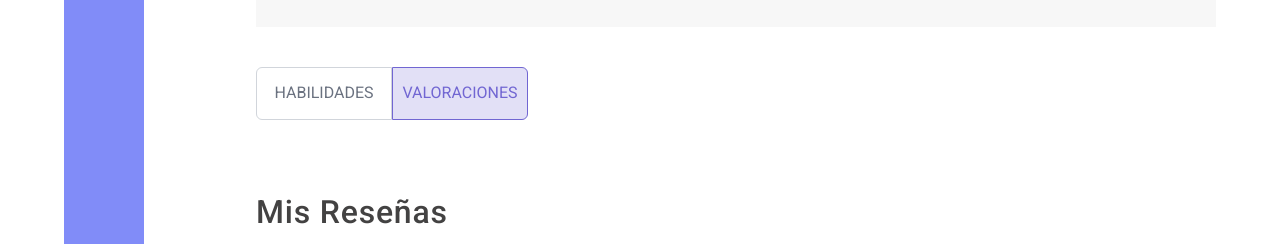
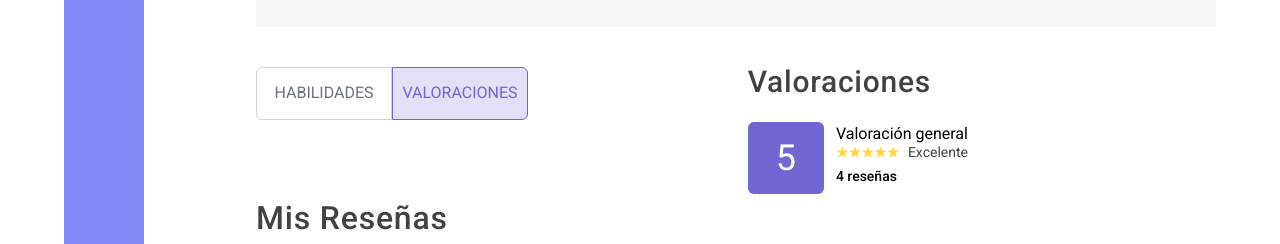
Before and after one commit to AdoptaUnJuniorPlatform/GT-HelpHub-Front, a React (Vite) app: page /profile in a window 1280 px wide. Both pictures are taken after a click on the button "VALORACIONES". Shown: the part 466-710 px from the top of the page. Built offline with nearby package versions, Linux system fonts and the light colour scheme.

Commit message:
feat: Finishing profile screen layout

```diff
--- /dev/null
+++ b/src/components/AverageStars.tsx
@@ -0,0 +1,8 @@
+
+function AverageStars() {
+  return (
+    <div className="flex items-center justify-center py-4 px-7 shrink-0 rounded-md bg-violeta-100 text-white text-4xl font-normal">5</div>
+  )
+}
+
+export default AverageStars
--- a/src/components/MyReviews.tsx
+++ b/src/components/MyReviews.tsx
@@ -5,7 +5,7 @@ import ReviewsCard from "./ReviewsCard"
 function MyReviews( ) {
   const user = profiles[0].reviews
   return (
-    <div className="flex flex-col w-full mt-20 items-start">
+    <div className="relative flex flex-col w-full mt-[86px] items-start">
       <h2 className="text-[32px] font-medium tracking-wide leading-6 text-neutral-black">Mis Reseñas</h2>
       <AllReviews reviewCount={user.length} />
       <div className="flex justify-start flex-wrap gap-8 mt-10 w-full items-start">
--- /dev/null
+++ b/src/components/Ratings.tsx
@@ -0,0 +1,24 @@
+
+function Ratings() {
+  return (
+    <div className="bg-white font-roboto not-italic">
+
+      <div>
+        <h2 className="text-base font-normal leading-normal -mb-1">Valoración general</h2>
+        <div className="flex items-center justify-start gap-2 mb-1">
+          <span className="text-yellow-500 text-lg"><svg xmlns="http://www.w3.org/2000/svg" width="64" height="17" viewBox="0 0 59 12" fill="none">
+            <path d="M5.85859 0.140625L7.17392 4.18881H11.4304L7.98685 6.69073L9.30218 10.7389L5.85859 8.23699L2.415 10.7389L3.73033 6.69073L0.28674 4.18881H4.54325L5.85859 0.140625Z" fill="#FFD43C"/>
+            <path d="M17.5759 0.140625L18.8912 4.18881H23.1477L19.7041 6.69073L21.0195 10.7389L17.5759 8.23699L14.1323 10.7389L15.4476 6.69073L12.004 4.18881H16.2605L17.5759 0.140625Z" fill="#FFD43C"/>
+            <path d="M29.2932 0.140625L30.6085 4.18881H34.865L31.4214 6.69073L32.7368 10.7389L29.2932 8.23699L25.8496 10.7389L27.1649 6.69073L23.7213 4.18881H27.9778L29.2932 0.140625Z" fill="#FFD43C"/>
+            <path d="M52.7272 0.140625L54.0426 4.18881H58.2991L54.8555 6.69073L56.1708 10.7389L52.7272 8.23699L49.2836 10.7389L50.599 6.69073L47.1554 4.18881H51.4119L52.7272 0.140625Z" fill="#FFD43C"/>
+            <path d="M41.01 0.140625L42.3253 4.18881H46.5818L43.1382 6.69073L44.4535 10.7389L41.01 8.23699L37.5664 10.7389L38.8817 6.69073L35.4381 4.18881H39.6946L41.01 0.140625Z" fill="#FFD43C"/>
+          </svg></span>
+          <span className="text-neutral-black text-sm">Excelente</span>
+        </div>
+        <h2 className="text-sm font-medium">4 reseñas</h2>
+      </div>
+    </div>
+  )
+}
+
+export default Ratings
--- a/src/pages/Profile.tsx
+++ b/src/pages/Profile.tsx
@@ -1,7 +1,9 @@
 
+import AverageStars from "../components/AverageStars";
 import BorderButton from "../components/BorderButton"
 import MyReviews from "../components/MyReviews";
 import MySkills from "../components/MySkills";
+import Ratings from "../components/Ratings";
 import SideBar from "../components/SideBar"
 import UserProfile from "../components/UserProfile"
 import useBorderButton from "../hooks/useBorderButton";
@@ -41,6 +43,16 @@ function Profile() {
             />
           </div>
           {SelectedComponent && <SelectedComponent />}
+
+          {selectedBorderButton === "VALORACIONES" && (
+            <section className=" absolute flex flex-col right-[15.5rem] top-[30.5rem] mt-5">
+              <h1 className="text-3xl text-neutral-black leading-6 tracking-wide font-medium mb-7">Valoraciones</h1>
+              <div className="flex gap-3">
+                <AverageStars />
+                <Ratings />
+              </div>
+            </section>
+          )}
         </section>
       </MainLayout>
     </>
```
